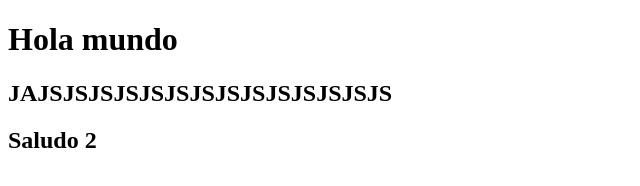
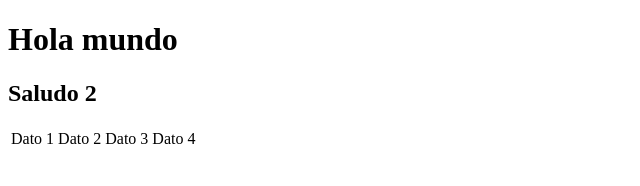
Before and after one commit to IEVN1002-21000444/intro-git, a plain HTML site: page index.html in a window 1280 px wide. Shown: the whole page, without its empty margins (0-640 px from the left). Drawn offline with Linux system fonts and the light colour scheme.

Commit message:
Nuevo commit ievn

```diff
--- a/index.html
+++ b/index.html
@@ -7,7 +7,14 @@
 </head>
 <body>
     <h1>Hola mundo</h1>
-    <h2>JAJSJSJSJSJSJSJSJSJSJSJSJSJSJS</h2>
     <h2>Saludo 2</h2>
+    <table>
+        <tr>
+            <td>Dato 1</td>
+            <td>Dato 2</td>
+            <td>Dato 3</td>
+            <td>Dato 4</td>
+        </tr>
+    </table>
 </body>
 </html>
```
